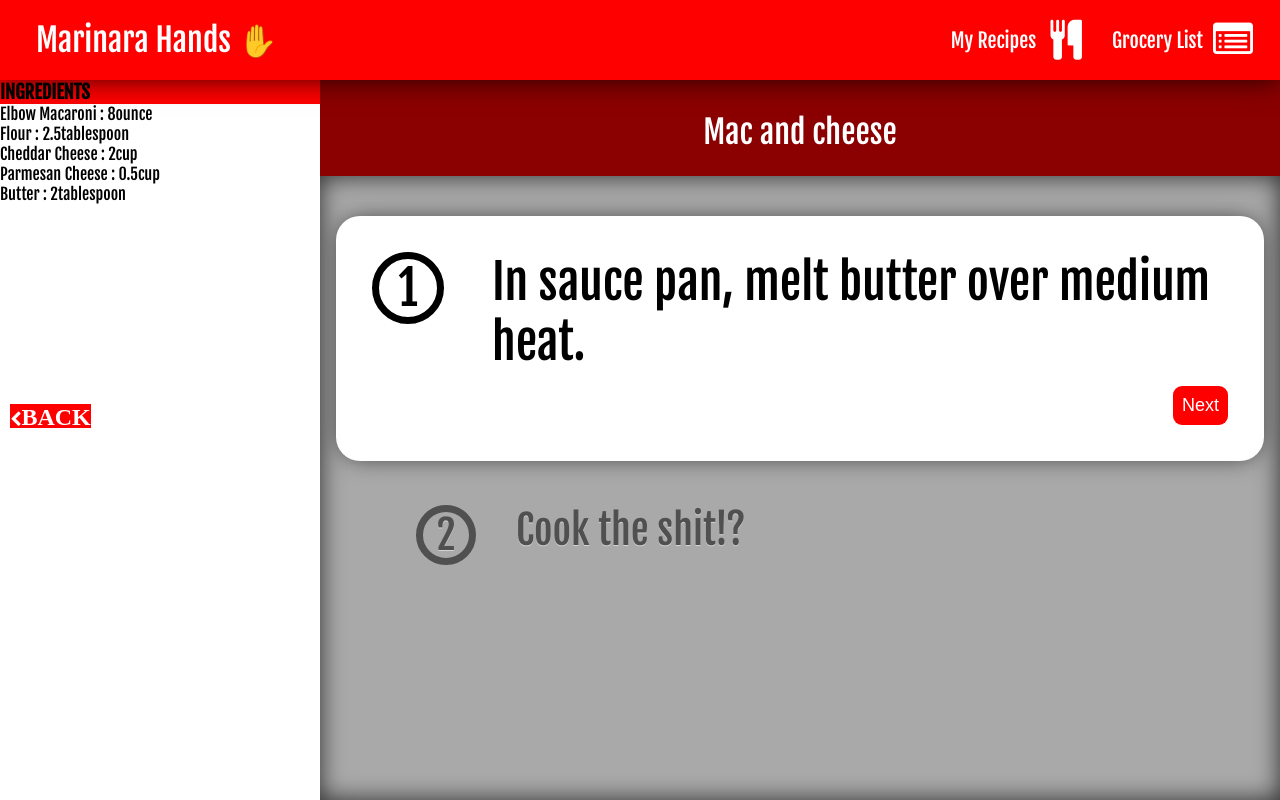
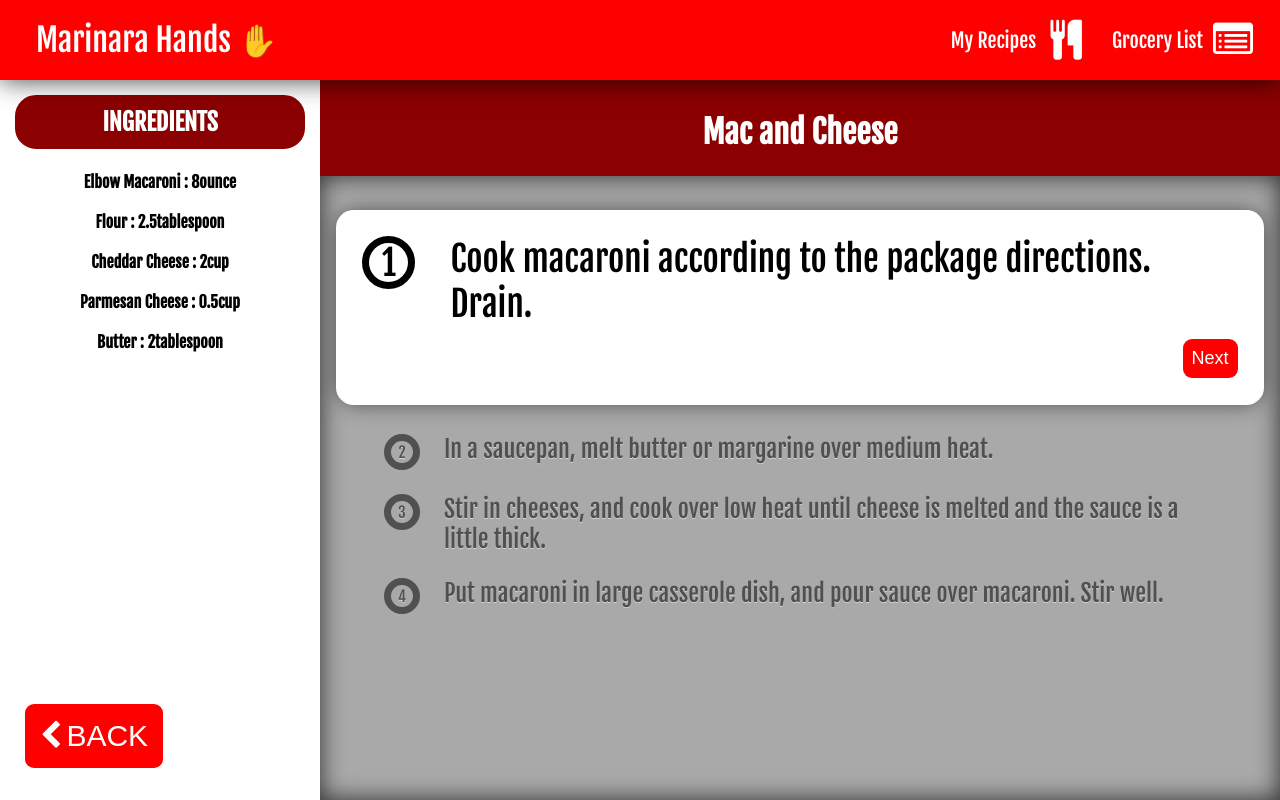
Before and after one commit to mgmolisani/cs5340-final-project, a React (Create React App) app: page / in a window 1280 px wide. Built offline with nearby package versions, Linux system fonts and the light colour scheme.

Commit message:
Updated side menu

```diff
--- a/src/components/IngredientsComponent.js
+++ b/src/components/IngredientsComponent.js
@@ -1,4 +1,6 @@
 import React from 'react';
+import {css} from 'emotion';
+
 
 export default class IngredientsComponent extends React.Component {
     constructor(props) {
@@ -8,8 +10,19 @@ export default class IngredientsComponent extends React.Component {
     renderAllIng() {
         if (this.props.ingredients) {
             return this.props.ingredients.map((value) => {
-                    return <li
-                        className="list-group-item list-group-item-action"> {value.name} : {value.quantity}{value.uom.displayName} </li>;
+                    return(<div className={css({
+                        flex: '0 0 auto',
+                        fontSize: '1em',
+                        height: '2em',
+                        textAlign: 'center',
+                        margin: '0.5em',
+                        padding: '0.5em',
+                        whiteSpace: 'nowrap',
+                        fontWeight: 'bolder'
+                    }) }>
+                        <div className="list-group-item list-group-item-action">
+                            {value.name} : {value.quantity}{value.uom.displayName} </div>
+                    </div>)
                 }
             );
         }
@@ -18,9 +31,25 @@ export default class IngredientsComponent extends React.Component {
     render() {
         return (
             <div>
-                <ul className="list-group" style={{width: "142%"}}>
-                    <li className="list-group-item active" style={{backgroundColor: "red", borderColor: "red"}}>
-                        <h3>INGREDIENTS </h3>
+                <ul className="list-group">
+                    <li className="list-group-item">
+                        <div className={css({
+                            flex: '0 0 auto',
+                            fontSize: '1.5em',
+                            height: '2.5em',
+                            color: 'white',
+                            backgroundColor: 'darkred',
+                            textAlign: 'center',
+                            margin: '0.5em',
+                            padding: '0.5em',
+                            whiteSpace: 'nowrap',
+                            fontWeight: 'bolder',
+                            border: "solid",
+                            borderRadius: '1em'
+                        })}>
+                            INGREDIENTS
+                        </div>
+
                     </li>
                     {this.renderAllIng()}
                 </ul>
--- a/src/components/StepItemComponent.js
+++ b/src/components/StepItemComponent.js
@@ -11,7 +11,7 @@ export default class StepItemComponent extends React.Component {
         return <div className={css({
             display: 'flex',
             padding: '0.5em 2em',
-            fontSize: '2.5em',
+            fontSize: '1.5em',
             color: '#505050',
             textShadow: '0px 1px 0px rgba(255,255,255,.5)'
         })}>
@@ -35,9 +35,11 @@ export default class StepItemComponent extends React.Component {
                         borderWidth: 7,
                         borderStyle: 'solid',
                         justifyContent: "center",
-                        alignItems: "center"
+                        alignItems: "center",
                     })}>
-                        {this.props.step.order}
+                        <div style={{fontSize:15}}>
+                            { this.props.step.order}
+                        </div>
                     </div>
                 }
             </div>
@@ -53,7 +55,7 @@ export default class StepItemComponent extends React.Component {
     renderActiveStep() {
         return <div style={{
             display: 'flex',
-            fontSize: '3em',
+            fontSize: '2.2em',
             margin: '0.5em 0',
             padding: '0.75em',
             borderRadius: '0.5em',
@@ -72,7 +74,7 @@ export default class StepItemComponent extends React.Component {
                     borderStyle: 'solid',
                     justifyContent: "center",
                     alignItems: "center"
-                })}>
+                })}  onClick={this.props.next}>
                     {this.props.step.order}
                 </div>
             </div>
--- a/src/containers/CookingSideBar.js
+++ b/src/containers/CookingSideBar.js
@@ -2,6 +2,7 @@ import React from 'react'
 import {data} from '../model/Data'
 import UtensilsComponent from "../components/UtensilsComponent";
 import IngredientsComponent from "../components/IngredientsComponent";
+import {css} from 'emotion';
 
 export default class CookingSideBar extends React.Component {
     constructor(props) {
@@ -19,18 +20,23 @@ export default class CookingSideBar extends React.Component {
                 {/*<div className="row" style={{margin:10}}>*/}
                 {/*<UtensilsComponent utensils={this.props.recipe.utensils}/>*/}
                 {/*</div> */}
-                <div className="flex-container" style={{margin: 10, marginTop: 200}}>
-                    <i className="fa fa-chevron-left btn-lg"
-                       style={{backgroundColor: "red", borderColor: "red", color: "white"}}>
-                        <a className=" btn-lg"
-                           style={{
-                               fontSize: "x-large", fontWeight: "bolder",
-                               backgroundColor: "red", borderColor: "red", color: "white"
-                           }}>
-                            BACK
-                        </a>
-                    </i>
 
+                <div style={{position: "absolute", bottom: 32, marginLeft: 25, width: 20}}>
+
+                    <button className={css({
+                        color: 'white',
+                        backgroundColor: 'red',
+                        cursor: 'pointer',
+                        border: 0,
+                        borderRadius: '0.3em',
+                        whiteSpace: 'nowrap',
+                        padding: '0.5em',
+                        marginTop: '0.75em',
+                        fontSize: 30
+                    })}>
+                        <i  className="fa fa-chevron-left"  style={{marginRight: 5}}/>
+                        BACK
+                    </button>
 
                 </div>
             </div>
--- a/src/containers/StepsContainer.js
+++ b/src/containers/StepsContainer.js
@@ -53,7 +53,8 @@ export default class StepsContainer extends React.Component {
                     textAlign: 'center',
                     margin: 0,
                     padding: '1em',
-                    whiteSpace: 'nowrap'
+                    whiteSpace: 'nowrap',
+                    fontWeight:'bolder'
                 })}>
                     {this.props.recipe.name}
                 </div>
--- a/src/model/Data.js
+++ b/src/model/Data.js
@@ -19,7 +19,7 @@ const UOM = {
     'CUP': {
         id: 4,
         displayName: 'cup',
-        shortName: 'cup'
+        shortName: 'c'
     },
     'PT': {
         id: 5,
@@ -105,24 +105,37 @@ const largeDish = {
     quantity: 1
 };
 
+const macStep5 = {
+    info: 'Melt butter or margarine in a skillet over medium heat. Add breadcrumbs and brown. Spread over the macaroni and cheese to cover.',
+    order: 5
+};
+const macStep4 = {
+    info: 'Put macaroni in large casserole dish, and pour sauce over macaroni. Stir well.',
+    order: 4
+};
+const macStep3 = {
+    info: 'Stir in cheeses, and cook over low heat until cheese is melted and the sauce is a little thick.',
+    order: 3
+};
+
 const macStep2 = {
-    info: 'Cook the shit!?',
+    info: 'In a saucepan, melt butter or margarine over medium heat.',
     order: 2
 };
 
 const macStep1 = {
-    info: 'In sauce pan, melt butter over medium heat.',
+    info: 'Cook macaroni according to the package directions. Drain.',
     order: 1
 };
 
 const macNCheese = {
     id: 1,
-    name: 'Mac and cheese',
+    name: 'Mac and Cheese',
     description: 'Gooey and delicious two cheese blend.',
     icon: 'https://food.fnr.sndimg.com/content/dam/images/food/fullset/2011/11/14/0/WU-0103_mac-and-cheese_s4x3.jpg.rend.hgtvcom.616.462.suffix/1382541000580.jpeg',
     ingredients: [elbowMac, flour, cheddar, parm, butter],
     utensils: [pan, largeDish],
-    steps: [macStep1, macStep2]
+    steps: [macStep1, macStep2, macStep3, macStep4]
 };
 
 const macNotCheese = {
@@ -136,23 +149,23 @@ const macNotCheese = {
 };
 
 const plan1 = {
-    recipes: [macNCheese],
-    date: moment('2018-11-17')
+    recipe: macNCheese,
+    date: moment('11-17-2018')
 };
 
 const plan2 = {
-    recipes: [macNCheese, macNotCheese],
-    date: moment('2018-11-18')
+    recipe: macNotCheese,
+    date: moment('11-17-2018')
 };
 
 const plan3 = {
-    recipes: [macNCheese, macNotCheese],
-    date: moment('2018-11-21')
+    recipe: macNCheese,
+    date: moment('11-21-2018')
 };
 
 const plan4 = {
-    recipes: [macNotCheese],
-    date: moment('2018-11-23')
+    recipe: macNotCheese,
+    date: moment('11-21-2018')
 };
 
 const schedule = [plan1, plan2, plan3, plan4];
```
Also changed, not shown: 1 other file (tests, documents, lock files or other folders).
